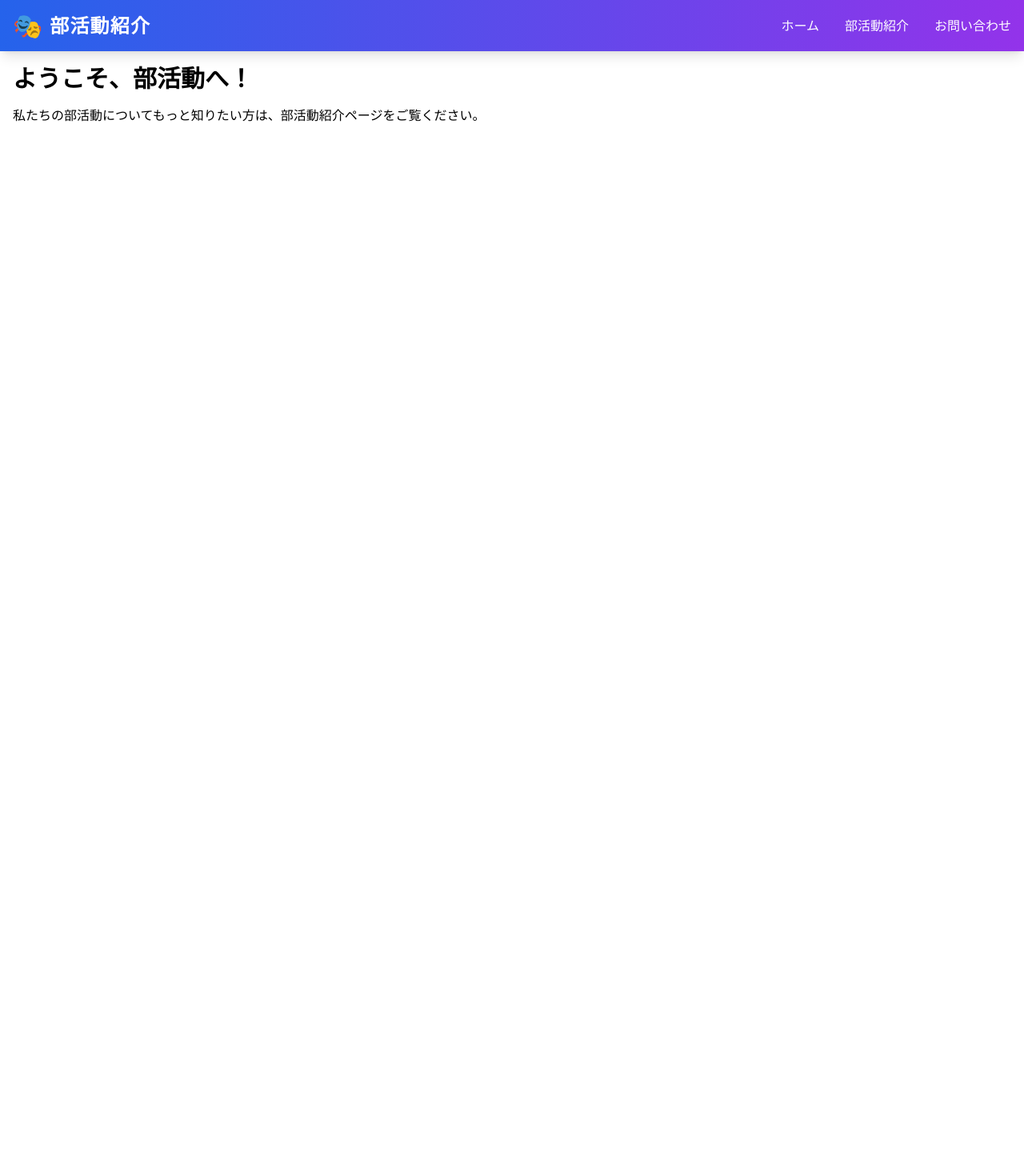
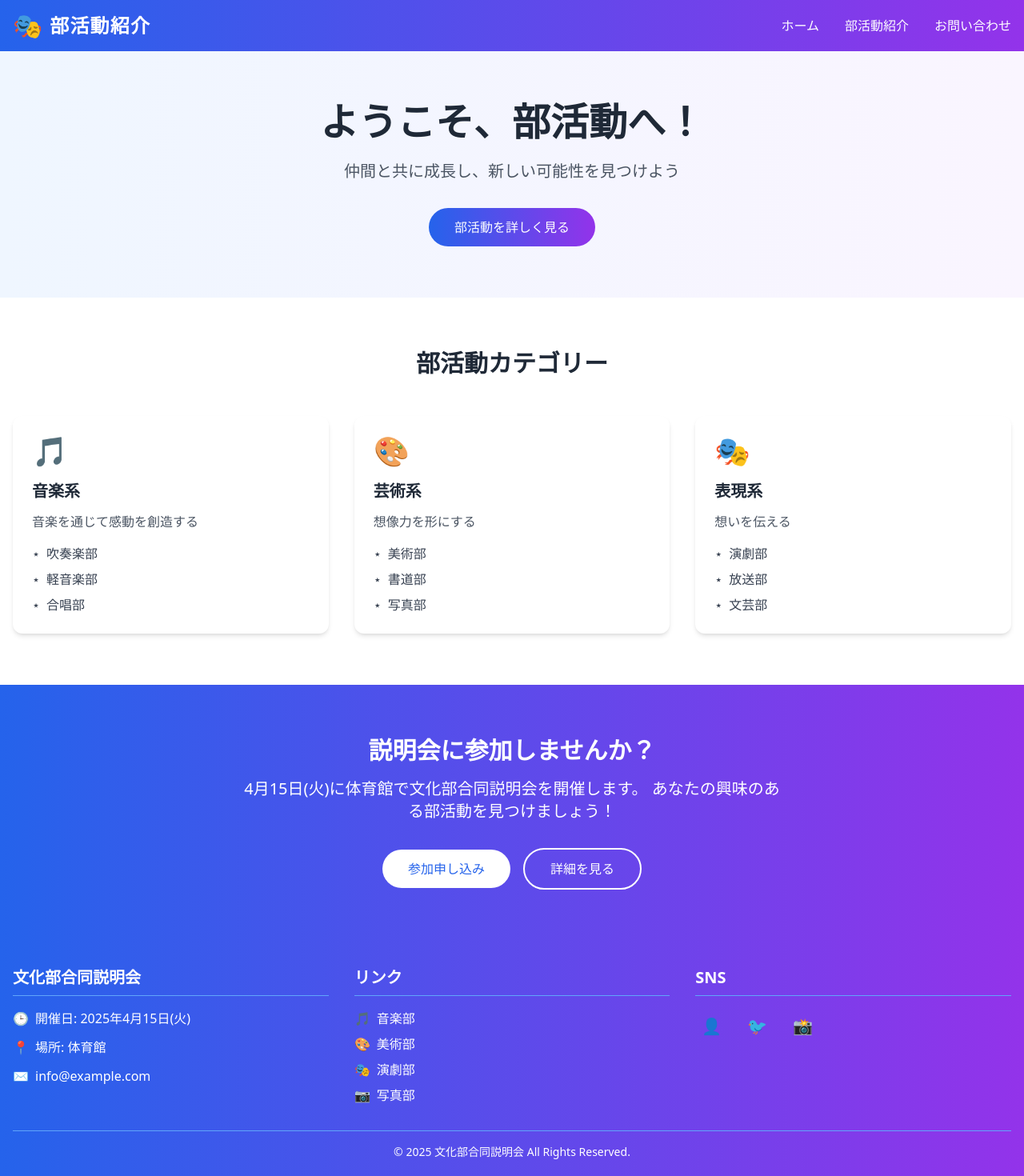
Before and after one commit to Juna1013/culture-clubs-event, a Next.js app: page / in a window 1280 px wide. Shown: the top 1470 px of the page at 80% size. Before the commit the page ends 800 px from the top, so only its background shows below. Built offline with nearby package versions, Linux system fonts and the light colour scheme.

Commit message:
Add files via upload

```diff
--- a/pages/contact.tsx
+++ b/pages/contact.tsx
@@ -0,0 +1,16 @@
+// pages/about.tsx
+import Header from '../components/Header';
+
+const About = () => {
+  return (
+    <div>
+      <Header />
+      <main className="container mx-auto p-4">
+        <h2 className="text-3xl font-semibold">部活動紹介</h2>
+        <p className="mt-4">こちらは私たちの部活動の紹介ページです。</p>
+      </main>
+    </div>
+  );
+};
+
+export default About;
--- a/pages/index.tsx
+++ b/pages/index.tsx
@@ -1,14 +1,116 @@
-// pages/index.tsx
 import Header from '../components/Header';
+import Footer from '../components/Footer';
 
 const Home = () => {
+  const clubCategories = [
+    {
+      title: '音楽系',
+      description: '音楽を通じて感動を創造する',
+      clubs: ['吹奏楽部', '軽音楽部', '合唱部'],
+      emoji: '🎵'
+    },
+    {
+      title: '芸術系',
+      description: '想像力を形にする',
+      clubs: ['美術部', '書道部', '写真部'],
+      emoji: '🎨'
+    },
+    {
+      title: '表現系',
+      description: '想いを伝える',
+      clubs: ['演劇部', '放送部', '文芸部'],
+      emoji: '🎭'
+    }
+  ];
+
   return (
-    <div>
+    <div className="min-h-screen flex flex-col">
       <Header />
-      <main className="container mx-auto p-4">
-        <h2 className="text-3xl font-semibold">ようこそ、部活動へ！</h2>
-        <p className="mt-4">私たちの部活動についてもっと知りたい方は、部活動紹介ページをご覧ください。</p>
-      </main>
+
+      {/* Hero Section */}
+      <div className="bg-gradient-to-r from-blue-50 to-purple-50 py-16">
+        <main className="container mx-auto px-4">
+          <div className="text-center max-w-3xl mx-auto">
+            <h1 className="text-4xl md:text-5xl font-bold text-gray-800 mb-6">
+              ようこそ、部活動へ！
+            </h1>
+            <p className="text-xl text-gray-600 mb-8">
+              仲間と共に成長し、新しい可能性を見つけよう
+            </p>
+            <a
+              href="/about"
+              className="inline-block bg-gradient-to-r from-blue-600 to-purple-600 text-white px-8 py-3 rounded-full hover:shadow-lg transition-all duration-300 hover:-translate-y-1"
+            >
+              部活動を詳しく見る
+            </a>
+          </div>
+        </main>
+      </div>
+
+      {/* Club Categories Section */}
+      <section className="py-16 bg-white">
+        <div className="container mx-auto px-4">
+          <h2 className="text-3xl font-bold text-center text-gray-800 mb-12">
+            部活動カテゴリー
+          </h2>
+          <div className="grid grid-cols-1 md:grid-cols-3 gap-8">
+            {clubCategories.map((category) => (
+              <div
+                key={category.title}
+                className="bg-white p-6 rounded-xl shadow-md hover:shadow-xl transition-shadow duration-300"
+              >
+                <div className="text-4xl mb-4">{category.emoji}</div>
+                <h3 className="text-xl font-semibold mb-3 text-gray-800">
+                  {category.title}
+                </h3>
+                <p className="text-gray-600 mb-4">
+                  {category.description}
+                </p>
+                <ul className="space-y-2">
+                  {category.clubs.map((club) => (
+                    <li
+                      key={club}
+                      className="text-gray-700 flex items-center space-x-2"
+                    >
+                      <span>⋆</span>
+                      <span>{club}</span>
+                    </li>
+                  ))}
+                </ul>
+              </div>
+            ))}
+          </div>
+        </div>
+      </section>
+
+      {/* Call to Action Section */}
+      <section className="bg-gradient-to-r from-blue-600 to-purple-600 py-16">
+        <div className="container mx-auto px-4 text-center text-white">
+          <h2 className="text-3xl font-bold mb-4">
+            説明会に参加しませんか？
+          </h2>
+          <p className="text-xl mb-8 max-w-2xl mx-auto">
+            4月15日(火)に体育館で文化部合同説明会を開催します。
+            あなたの興味のある部活動を見つけましょう！
+          </p>
+          <div className="space-x-4">
+            <a
+              href="/contact"
+              className="inline-block bg-white text-blue-600 px-8 py-3 rounded-full hover:shadow-lg transition-all duration-300 hover:-translate-y-1"
+            >
+              参加申し込み
+            </a>
+            <a
+              href="/about"
+              className="inline-block bg-transparent border-2 border-white text-white px-8 py-3 rounded-full hover:bg-white hover:text-blue-600 transition-all duration-300"
+            >
+              詳細を見る
+            </a>
+          </div>
+        </div>
+      </section>
+
+      <Footer />
     </div>
   );
 };
```
